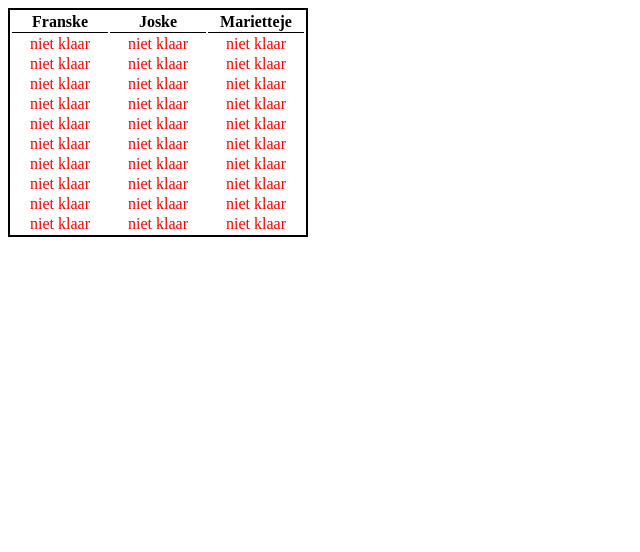
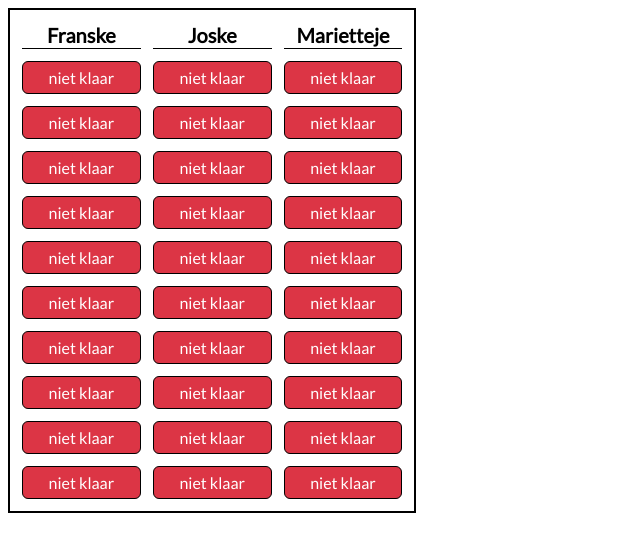
Before and after one commit to BastienVH/contractwerk-tracker, a website built with webpack: page dist/index.html in a window 1280 px wide. Shown: the whole page, without its empty margins (0-640 px from the left). Built offline with Linux system fonts and the light colour scheme.

Commit message:
add style to table contents

```diff
--- a/src/styles.css
+++ b/src/styles.css
@@ -1,25 +1,35 @@
+@import url('https://fonts.googleapis.com/css2?family=Lato&display=swap');
+
 table {
   border: 2px solid black;
+  border-spacing: 12px;
+  font-family: 'Lato', sans-serif;
 }
 
 th {
   border-bottom: 1px solid black;
+  font-size: 20px;
 }
 
 td {
-  padding: 0 8px;
+  text-align: center;
   min-width: 10ch;
-  text-align: center;
+  padding: 6px 12px;
+  border: 1px solid black;
+  border-radius: 6px;
 }
 
 .not-finished {
-  color: red;
+  color: white;
+  background-color: #dc3545;
 }
 
 .to-correct {
-  color: orange;
+  color: white;
+  background-color: #ffc107;
 }
 
 .done {
-  color: green;
+  color: white;
+  background-color: #28a745;
 }
```
Also changed, not shown: dist/index_bundle.js.
